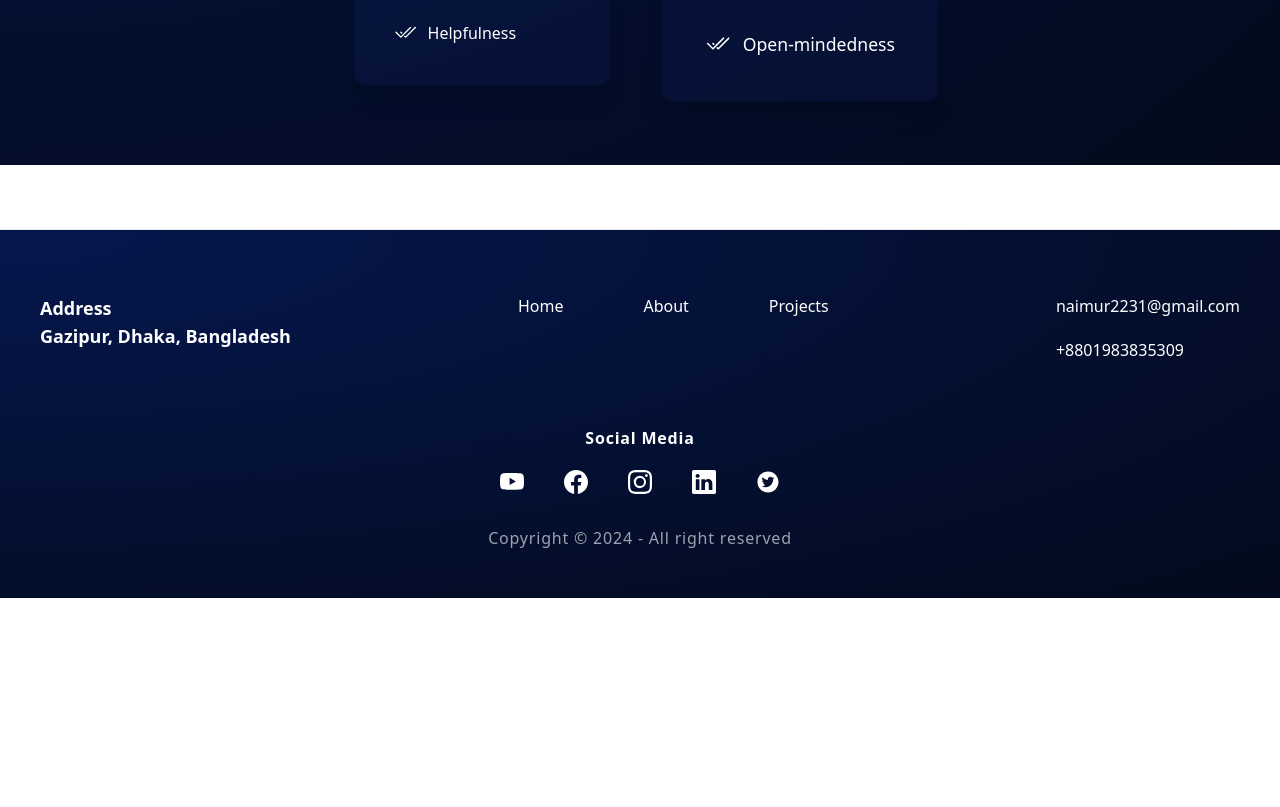
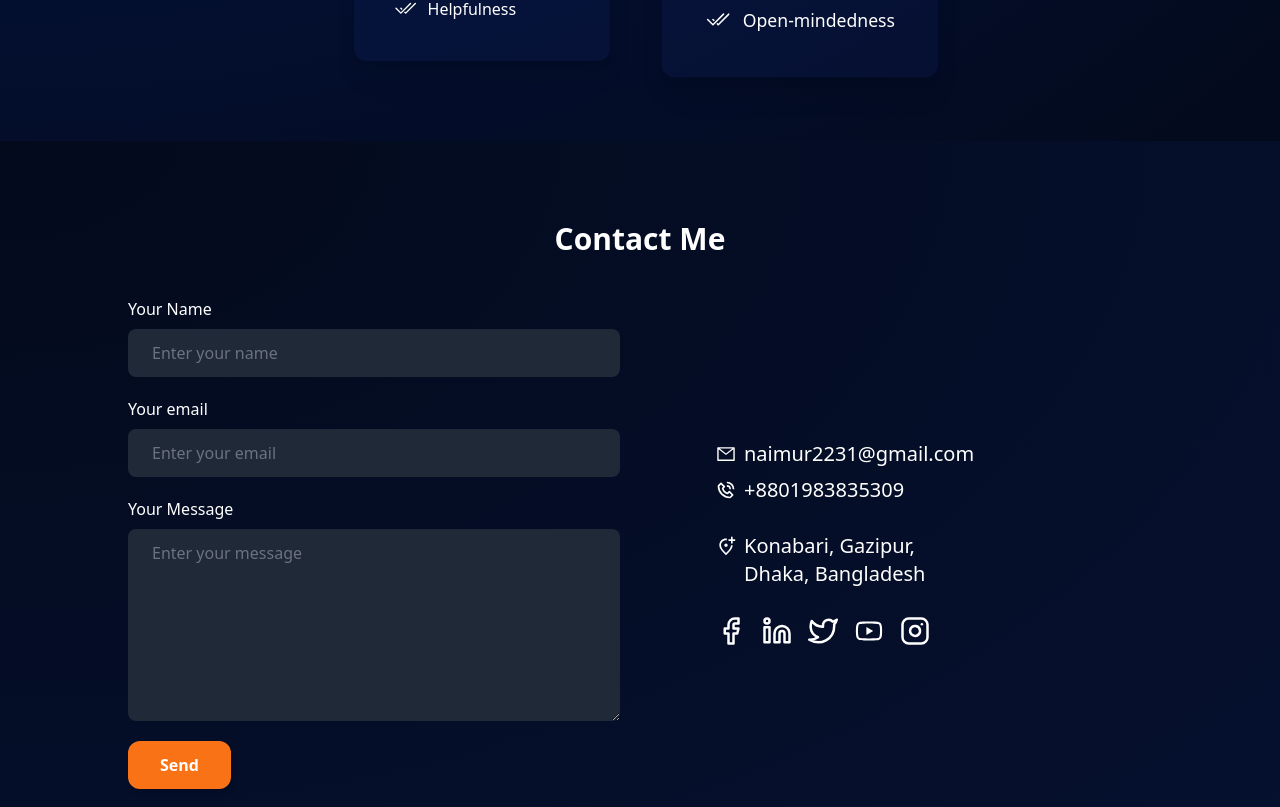
Before and after one commit to NaimurAlltime/next-level-portfolio-client, a Next.js app: page / in a window 1280 px wide. Shown: the part 2353-3160 px from the top of the page. Before the commit the page ends 2951 px from the top, so only its background shows below. Built offline with nearby package versions, Linux system fonts and the light colour scheme; no server answers.

Commit message:
Contact us section added

```diff
--- a/package.json
+++ b/package.json
@@ -10,6 +10,7 @@
   },
   "dependencies": {
     "@ant-design/cssinjs": "^1.17.2",
+    "@emailjs/browser": "^4.3.3",
     "@hookform/resolvers": "^3.3.2",
     "@reduxjs/toolkit": "^1.9.7",
     "@types/react-date-range": "^1.4.9",
@@ -32,6 +33,7 @@
     "react-icons": "^4.11.0",
     "react-papaparse": "^4.4.0",
     "react-redux": "^8.1.3",
+    "react-toastify": "^10.0.5",
     "react-typed": "^2.0.12",
     "sharp": "^0.32.6",
     "sweetalert2": "^11.10.6",
--- a/src/app/page.tsx
+++ b/src/app/page.tsx
@@ -1,5 +1,6 @@
 import PublicLayout from "@/components/layout/PublicLayout";
 import About from "@/components/sections/Home/About/About";
+import Contact from "@/components/sections/Home/Contact/Contact";
 import Skills from "@/components/sections/Home/Skills/Skills";
 import SuccessWork from "@/components/sections/Home/SuccessWork/SuccessWork";
 
@@ -10,6 +11,7 @@ export default function Home() {
         <SuccessWork />
         <About />
         <Skills />
+        <Contact />
       </PublicLayout>
     </main>
   );
--- /dev/null
+++ b/src/components/sections/Home/Contact/Contact.tsx
@@ -0,0 +1,146 @@
+"use client";
+import emailjs from "@emailjs/browser";
+import { useRef } from "react";
+import { toast, ToastContainer } from "react-toastify";
+import "react-toastify/dist/ReactToastify.css";
+import Image from "next/image";
+import { AiOutlineMail, AiOutlineYoutube } from "react-icons/ai";
+import { BiPhoneCall } from "react-icons/bi";
+import { FiFacebook, FiInstagram, FiLinkedin, FiTwitter } from "react-icons/fi";
+import { IoMdTime } from "react-icons/io";
+import { MdOutlineAddLocationAlt } from "react-icons/md";
+import { FaFax } from "react-icons/fa";
+import Link from "next/link";
+
+const Contact = () => {
+  const form = useRef<HTMLFormElement>(null);
+
+  const sendEmail = (e: React.FormEvent) => {
+    e.preventDefault();
+
+    emailjs
+      .sendForm(
+        "service_wf6ofxl",
+        "template_i5od13u",
+        form.current || "",
+        "SlvP-FHSkNcXNqTxA"
+      )
+      .then(
+        (result) => {
+          console.log(result.text);
+          toast("Your message sent successfully!");
+          (e.target as HTMLFormElement).reset();
+        },
+        (error) => {
+          console.log(error.text);
+        }
+      );
+  };
+
+  return (
+    <div className="w-full pt-7 px-8 md:px-10 lg:px-32 gap-10 lg:gap-20 lg:py-20 bg-[radial-gradient(ellipse_at_top_left,_var(--tw-gradient-stops))] from-[#030a1c] to-[#061130]">
+      <h2 className="text-3xl text-center font-bold text-white">Contact Me</h2>
+      <div
+        data-aos="zoom-in-down"
+        data-aos-offset="200"
+        data-aos-delay="50"
+        data-aos-duration="1000"
+        data-aos-easing="ease-in-out"
+        className="xl:mt-5 w-full items-center flex xl:flex-row flex-col-reverse md:gap-10 overflow-hidden"
+      >
+        <div className="md:w-1/2 bg-black-100 rounded-2xl">
+          <form
+            ref={form}
+            onSubmit={sendEmail}
+            className="mt-5 flex flex-col gap-5"
+          >
+            <label className="flex flex-col">
+              <span className="text-white font-medium mb-2">Your Name</span>
+              <input
+                type="text"
+                name="user_name"
+                placeholder="Enter your name"
+                className="bg-gray-800 py-3 px-6 placeholder-gray-500 text-white rounded-lg outline-none border-none font-medium"
+              />
+            </label>
+            <label className="flex flex-col">
+              <span className="text-white font-medium mb-2">Your email</span>
+              <input
+                type="email"
+                name="user_email"
+                placeholder="Enter your email"
+                className="bg-gray-800 py-3 px-6 placeholder-gray-500 text-white rounded-lg outline-none border-none font-medium"
+              />
+            </label>
+            <label className="flex flex-col">
+              <span className="text-white font-medium mb-2">Your Message</span>
+              <textarea
+                rows={7}
+                name="message"
+                placeholder="Enter your message"
+                className="bg-gray-800 py-3 px-6 placeholder-gray-500 text-white rounded-lg outline-none border-none font-medium"
+              />
+            </label>
+
+            <button
+              type="submit"
+              className="bg-orange-500 py-3 px-8 rounded-xl outline-none w-fit text-white font-bold shadow-md"
+            >
+              Send
+            </button>
+            <ToastContainer />
+          </form>
+        </div>
+        {/*
+        <div className="md:w-1/2">
+          <Image width={500} height={500} src="/assets/contact.png" alt="" />
+        </div> */}
+
+        <div className="md:w-1/2 text-white font-medium text-xl">
+          {/* <img src="/contact.png" alt="" /> */}
+          <div className="mb-2 text-white ms-2 md:ms-14 font-semibold  text-xl flex items-center gap-2">
+            <AiOutlineMail />
+            <h4 className="font-medium">naimur2231@gmail.com</h4>
+          </div>
+
+          <div className="text-white ms-2 md:ms-14 flex gap-2 items-center font-medium text-xl">
+            <BiPhoneCall />
+            <h4 className="font-medium text-xl">+8801983835309</h4>
+          </div>
+          {/* <div className="mb-2 text-white ms-2 md:ms-14 font-semibold text-lg flex items-center gap-2">
+            <FaFax />
+            <h4 className="">FAX: +212 633-337432</h4>
+          </div> */}
+          <div className="mt-7 text-white ms-2 md:ms-14  items-center font-medium text-xl">
+            <div className="flex gap-2 items-center">
+              <MdOutlineAddLocationAlt />
+              <h4>Konabari, Gazipur,</h4>
+            </div>
+            <h3 className="ms-7">Dhaka, Bangladesh</h3>
+          </div>
+
+          <div className="flex ms-2 md:ms-14 gap-4 mt-7 text-white text-xl justify-center md:justify-start">
+            <Link target="_blank" href="https://www.facebook.com/naimur22315">
+              <FiFacebook className="text-3xl" />
+            </Link>
+            <Link
+              target="_blank"
+              href="https://www.linkedin.com/in/naimur22315/"
+            >
+              <FiLinkedin className="text-3xl" />
+            </Link>
+            <Link target="_blank" href="">
+              <FiTwitter className="text-3xl" />
+            </Link>
+            <AiOutlineYoutube target="_blank" className="text-3xl" />
+            <Link target="_blank" href="">
+              <FiInstagram className="text-3xl" />
+            </Link>
+          </div>
+        </div>
+      </div>
+    </div>
+  );
+};
+
+export default Contact;
--- a/src/components/sections/Home/Skills/Skills.tsx
+++ b/src/components/sections/Home/Skills/Skills.tsx
@@ -7,7 +7,7 @@ const Skills = () => {
       <h4 className="text-3xl font-bold text-white mb-10 text-center">
         Technical Skills
       </h4>
-      s
+
       <div className="w-full flex flex-wrap gap-10 items-center justify-center">
         {skills.map((skill, index) => (
           <div
--- a/src/components/sections/Layout/Footer.tsx
+++ b/src/components/sections/Layout/Footer.tsx
@@ -4,7 +4,7 @@ import { BsFacebook, BsInstagram, BsLinkedin, BsYoutube } from "react-icons/bs";
 const Footer = () => {
   return (
     <div>
-      <footer className="bg-[radial-gradient(ellipse_at_top_left,_var(--tw-gradient-stops))] from-[#05174e] to-[#030a1c] mt-16">
+      <footer className="bg-[radial-gradient(ellipse_at_top_left,_var(--tw-gradient-stops))] from-[#05174e] to-[#030a1c] lg:px-24">
         <hr className="text-white" />
 
         <div className="w-full flex flex-col md:flex-row py-16 px-8 md:px-10 gap-10 lg:gap-20 justify-between ">
```
